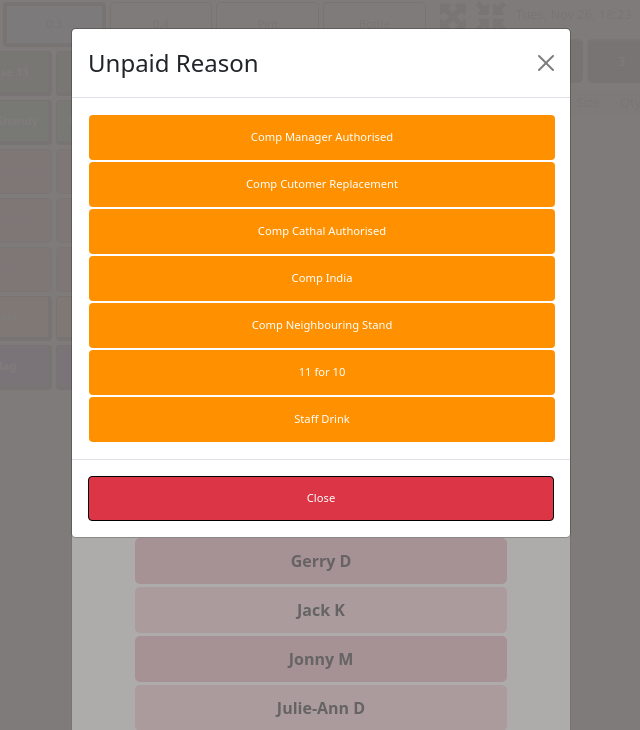
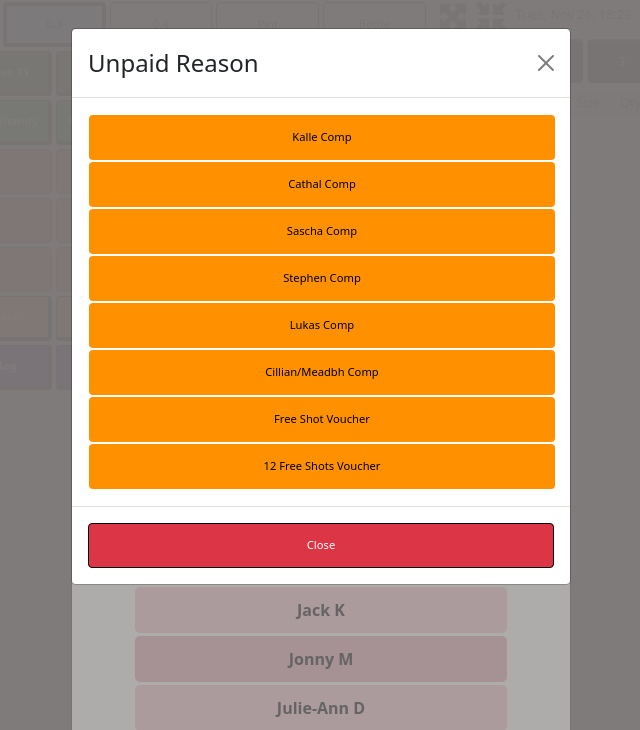
Before and after one commit to CathalDolan/IPUHAEL_EPOS, a Django app: page / in a window 1280 px wide, after a click on "Unpaid". Shown: the top 730 px of the page, without its empty margins (319-959 px from the left). Run offline with Django 4.2, Linux system fonts and the light colour scheme; data comes from the database, SQL or seed files in the repository; some libraries are stand-ins or nearby versions.

Commit message:
Amended complimentary modal list. Changed 50% discount to 20%

```diff
--- a/index/static/css/main.css
+++ b/index/static/css/main.css
@@ -328,6 +328,7 @@ hr {
 
 #unpaidModal .unpaid_button {
     margin: 1px;
+    color: #000;
 }
 
 .pay_method_button img {
--- a/index/static/js/main.js
+++ b/index/static/js/main.js
@@ -8,7 +8,7 @@ if(host.includes("heroku")) {
 }
 else {
     console.log("GITPOD")
-    url = "https://8000-cathaldolan-ipuhaelepos-ttnjevm7y7g.ws-eu114.gitpod.io/";
+    url = "https://8000-cathaldolan-ipuhaelepos-ttnjevm7y7g.ws-eu116.gitpod.io/";
 }
 
 //SET TIME & DATE: Fn to set time and date.
@@ -639,7 +639,7 @@ function apply_specials() {
     }
 
     // // FIFTY % OFF SPECIAL
-    if (VOUCHERS.includes('50% off')) {
+    if (VOUCHERS.includes('20% off')) {
         var applicable_balance = 0;
         var total_discount = 0;
         $.each(NEW_BASKET, function (index, item) {
@@ -653,10 +653,10 @@ function apply_specials() {
         }
         if (applicable_balance > 50) {
             $.each(NEW_BASKET, function (index, item) {
-                item.price = item.price / 2;
-                item.line_total = item.line_total / 2;
-                total_discount += item.line_total;
-                item.discount_applied = '50% off'
+                total_discount += item.line_total * .2
+                item.price = item.price * .8;
+                item.line_total = item.line_total * .8;
+                item.discount_applied = '20% off'
                 console.log("total_discount = ", total_discount)
             })
             discount_item = {
@@ -664,7 +664,7 @@ function apply_specials() {
                 'qty': 1,
                 'unit_discount': 0,
                 'total_discount': total_discount,
-                'discount_applied': '50% off',
+                'discount_applied': '20% off',
                 'status': 'Applied',
                 'details': 'Discount - €' + total_discount.toFixed(2)
             }
@@ -674,7 +674,7 @@ function apply_specials() {
                 'qty': 0,
                 'unit_discount': 0,
                 'total_discount': 0,
-                'discount_applied': '50% off',
+                'discount_applied': '20% off',
                 'status': 'Invalid',
                 'details': ''
             }
--- a/index/templates/index/index.html
+++ b/index/templates/index/index.html
@@ -867,8 +867,8 @@
                             <div class="modal-body">
                                 <button class="btn specials_button specials_option" data-special="2 for 1"
                                     data-bs-dismiss="modal">2 for 1</button>
-                                <button class="btn specials_button specials_option" data-special="50% off"
-                                    data-bs-dismiss="modal">50% Off</button>
+                                <button class="btn specials_button specials_option" data-special="20% off"
+                                    data-bs-dismiss="modal">20% Off</button>
                                 <button class="btn specials_button specials_option" data-special="10 for 11"
                                     data-bs-dismiss="modal">Buy 10 Get 11th
                                     Free</button>
@@ -921,27 +921,24 @@
                             <div class="modal-body">
                                 <button class="btn btn-primary unpaid_button payment_button"
                                     data-payment_method_alternative="Complimentary"
-                                    data-payment_reason="Comp_Manager_Authorised">Comp Manager Authorised</button>
+                                    data-payment_reason="KalleComp">Kalle Comp</button>
                                 <button class="btn btn-primary unpaid_button payment_button"
                                     data-payment_method_alternative="Complimentary"
-                                    data-payment_reason="Comp_Cutomer_Replacement"></buttonclass>Comp Cutomer
-                                    Replacement</button>
+                                    data-payment_reason="CathalComp">Cathal Comp</button>
                                 <button class="btn btn-primary unpaid_button payment_button"
                                     data-payment_method_alternative="Complimentary"
-                                    data-payment_reason="Comp_Cathal_Authorised"></buttonclass>Comp Cathal
-                                    Authorised</button>
+                                    data-payment_reason="SaschaComp">Sascha Comp</button>
                                 <button class="btn btn-primary unpaid_button payment_button"
-                                    data-payment_method_alternative="Complimentary" data-payment_reason="Comp_India">
-                                    </buttonclass>Comp India</button>
+                                    data-payment_method_alternative="Complimentary" data-payment_reason="StephenComp">Stephen Comp</button>
                                 <button class="btn btn-primary unpaid_button payment_button"
                                     data-payment_method_alternative="Complimentary"
-                                    data-payment_reason="Comp_Neighbouring_Stand">Comp Neighbouring Stand</button>
+                                    data-payment_reason="LukasComp">Lukas Comp</button>
                                 <button class="btn btn-primary unpaid_button payment_button"
-                                    data-payment_method_alternative="Complimentary" data-payment_reason="11 for 10">
-                                    </buttonclass>11 for 10</button>
+                                    data-payment_method_alternative="Complimentary" data-payment_reason="Cillian/Meadbh Comp">Cillian/Meadbh Comp</button>
                                 <button class="btn btn-primary unpaid_button payment_button"
-                                    data-payment_method_alternative="Complimentary" data-payment_reason="Staff_Drink">
-                                    </buttonclass>Staff Drink</button>
+                                    data-payment_method_alternative="Complimentary" data-payment_reason="FreeShotVoucher">Free Shot Voucher</button>
+                                <button class="btn btn-primary unpaid_button payment_button"
+                                    data-payment_method_alternative="Complimentary" data-payment_reason="12FreeShotsVoucher">12 Free Shots Voucher</button>
                             </div>
 
                             <!-- Modal footer -->
```
